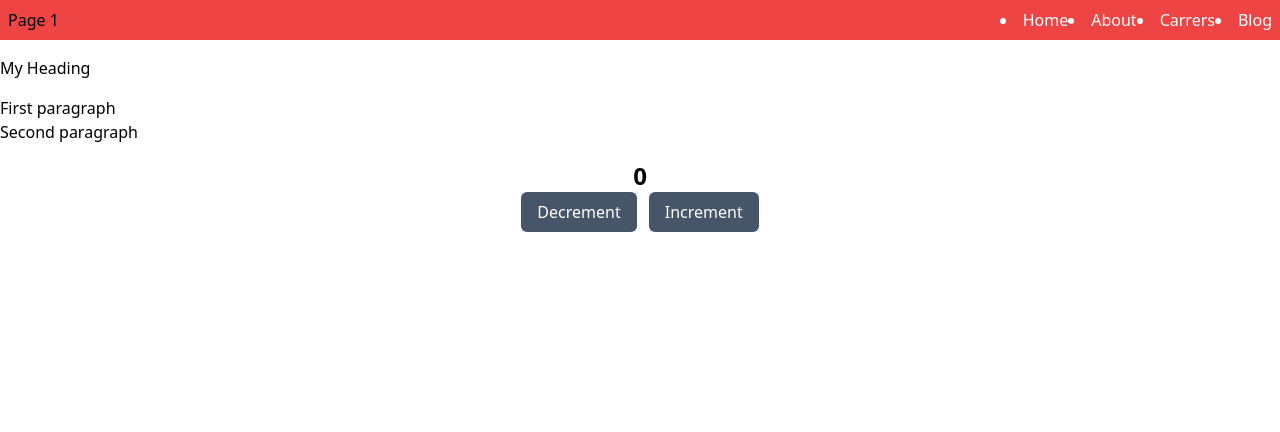
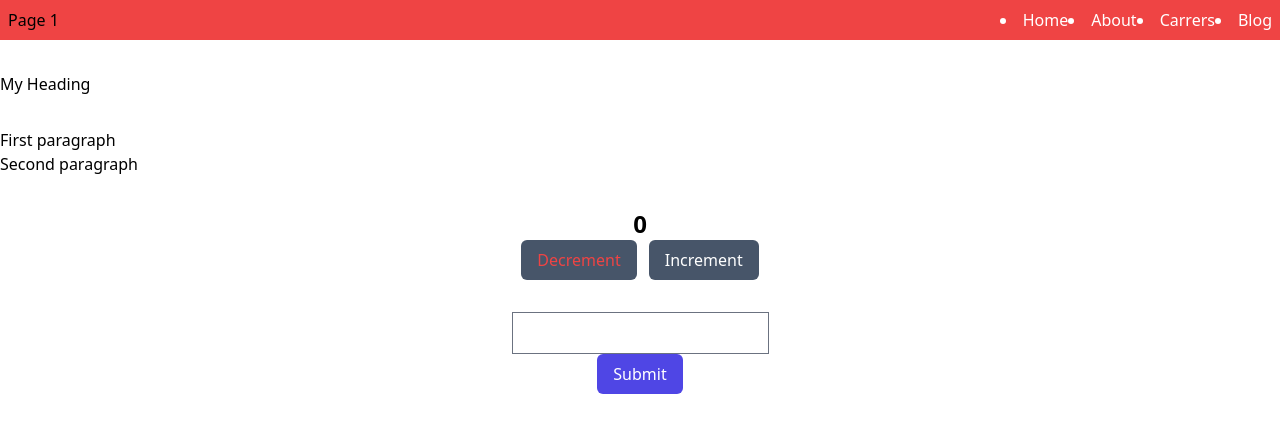
Before and after one commit to devhausleipzig/intro-react-camp-8, a React (Vite) app: page / in a window 1280 px wide. Shown: the top 432 px of the page. Built offline with nearby package versions, Linux system fonts and the light colour scheme.

Commit message:
add form component

```diff
--- a/package.json
+++ b/package.json
@@ -9,10 +9,12 @@
     "preview": "vite preview"
   },
   "dependencies": {
+    "clsx": "^1.2.1",
     "react": "^18.2.0",
     "react-dom": "^18.2.0"
   },
   "devDependencies": {
+    "@tailwindcss/forms": "^0.5.3",
     "@types/react": "^18.0.26",
     "@types/react-dom": "^18.0.9",
     "@vitejs/plugin-react-swc": "^3.0.0",
--- a/src/App.tsx
+++ b/src/App.tsx
@@ -1,10 +1,10 @@
-import { useState } from "react";
 import { Counter } from "./components/Counter";
+import { Form } from "./components/Form";
 import { Header } from "./components/Header";
 
 export default function App() {
   return (
-    <div className="space-y-4">
+    <div className="space-y-8">
       <Header
         title="Page 1"
         navElements={["Home", "About", "Carrers", "Blog"]}
@@ -15,6 +15,7 @@ export default function App() {
         <p>Second paragraph</p>
       </div>
       <Counter />
+      <Form />
     </div>
   );
 }
--- a/src/components/Button.tsx
+++ b/src/components/Button.tsx
@@ -1,15 +1,28 @@
+import clsx from "clsx";
+
 type Props = {
-  onClick: (event?: React.MouseEvent<HTMLButtonElement, MouseEvent>) => void;
-  label: string;
+  onClick?: (event?: React.MouseEvent<HTMLButtonElement, MouseEvent>) => void;
+  children: React.ReactNode;
+  type?: "button" | "submit";
+  color?: "default" | "indigo";
 };
 
-export function Button({ onClick, label }: Props) {
+export function Button({
+  onClick,
+  children,
+  type = "button",
+  color = "default",
+}: Props) {
   return (
     <button
+      type={type}
       onClick={onClick}
-      className="bg-slate-600 text-white py-2 px-4 rounded-md"
+      className={clsx(
+        "text-white py-2 px-4 rounded-md",
+        color === "default" ? "bg-slate-600" : "bg-indigo-600"
+      )}
     >
-      {label}
+      {children}
     </button>
   );
 }
--- a/src/components/Counter.tsx
+++ b/src/components/Counter.tsx
@@ -7,8 +7,10 @@ export function Counter() {
     <div className="flex flex-col items-center">
       <span className="text-2xl font-bold">{count}</span>
       <div className="flex gap-3">
-        <Button onClick={() => setCount(count - 1)} label="Decrement" />
-        <Button onClick={() => setCount(count + 1)} label="Increment" />
+        <Button onClick={() => setCount(count - 1)}>
+          <span className="text-red-500">Decrement</span>
+        </Button>
+        <Button onClick={() => setCount(count + 1)}>Increment</Button>
       </div>
     </div>
   );
--- /dev/null
+++ b/src/components/Form.tsx
@@ -0,0 +1,12 @@
+import { Button } from "./Button";
+
+export function Form() {
+  return (
+    <form className="flex flex-col items-center">
+      <input type="text" />
+      <Button type="submit" color="indigo">
+        Submit
+      </Button>
+    </form>
+  );
+}
--- a/tailwind.config.cjs
+++ b/tailwind.config.cjs
@@ -4,5 +4,5 @@ module.exports = {
   theme: {
     extend: {},
   },
-  plugins: [],
+  plugins: [require("@tailwindcss/forms")],
 };
```
Also changed, not shown: 1 other file (tests, documents, lock files or other folders).
